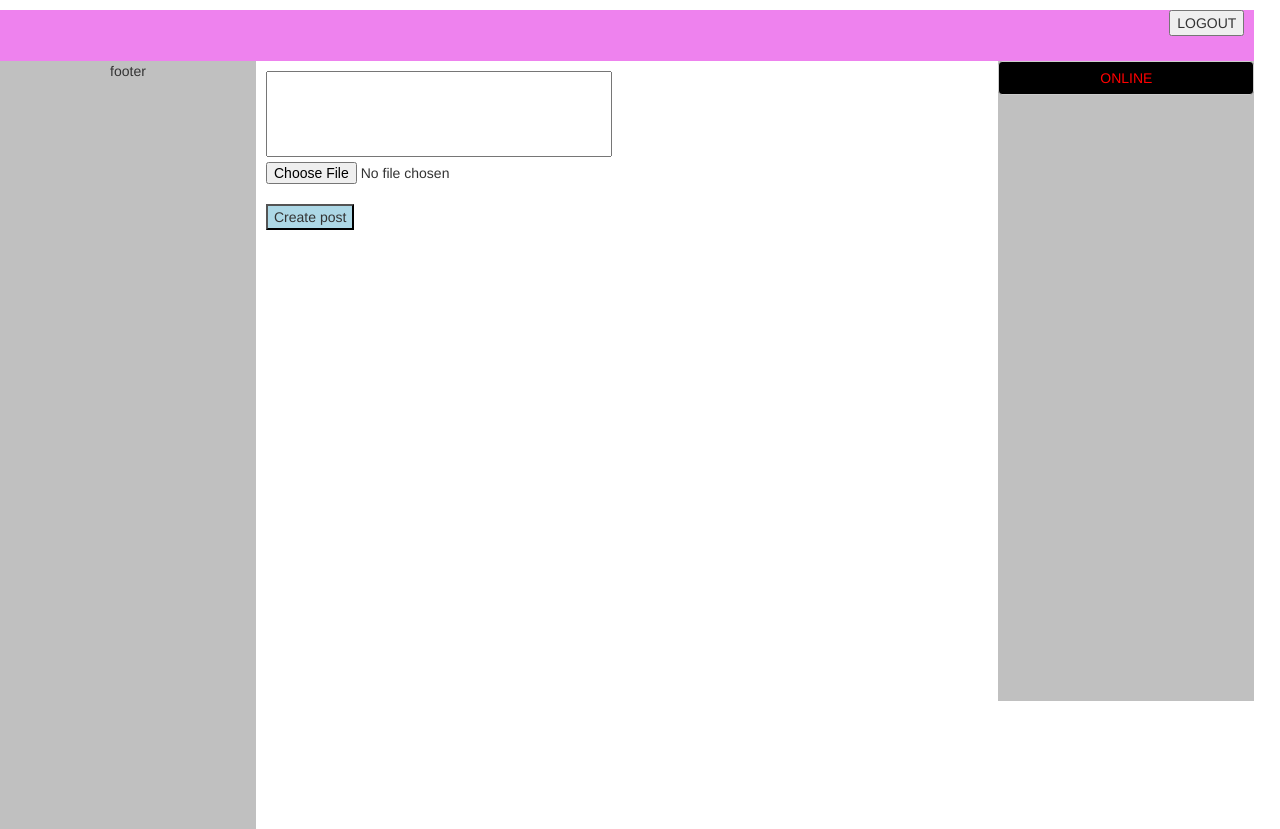
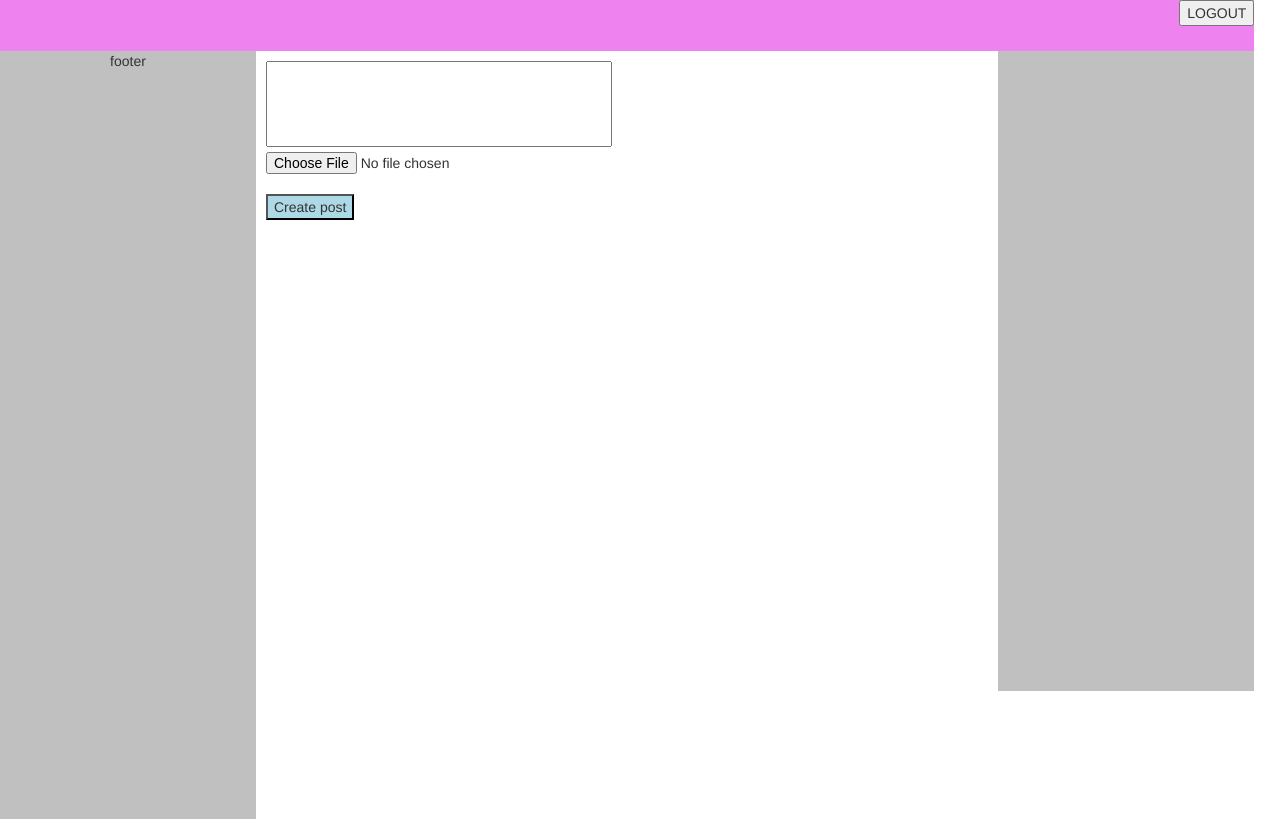
Before and after one commit to deepakjnv880/IIT-Mandi-donation-drive, a Flask app: template templates/account.html in a window 1280 px wide. Run offline with Flask 2, Linux system fonts and the light colour scheme; the template is opened without the code that fills it: most values are stand-ins (such as "Sample title", 1, 10 or a date in 2020); parts of the project's set-up code (start-up, migrations or seed data) failed here and were passed over; some libraries are stand-ins or nearby versions.

Commit message:
online added

```diff
--- a/app.py
+++ b/app.py
@@ -106,11 +106,6 @@ def index():
     print('hihihih'+url_for('index'))
     return render_template('signup.html')
 
-    # return 'arhul, World!'
-# @app.route('/a/b/logout',methods=['POST'])
-# def logout():
-#     print('==============================================================logout'+url_for('index'))
-#     return render_template('signup.html')
 
 @app.route('/student/',methods=['POST'])
 def signupforstudent():
@@ -371,60 +366,27 @@ def update_post():
 @socketio.on('online')
 def online(data):
     print("=======================online============================================ ",data['me'])
-    cur = mysql.connection.cursor()
-    # cur.execute('CREATE TABLE IF NOT EXISTS blog(author varchar(100),post varchar(100),time varchar(100));')
-    cur.execute("select json_object('pname',`pname`,'pemail',`pemail`) from person where online=1;");
-    # cur.execute("select json_object('did',`did`,'pemail',`pemail`,'cemail',`cemail`,'dtype',`dtype`,'time',`time`,'post',`post`,'filename',`filename`) from blog;");
-    mysql.connection.commit();
-    myresult = cur.fetchall()
-    # print("========================================================================================")
-    # print(myresult)
-    # print("========================================================================================")
-    s1 = json.dumps(myresult)
-    # print(s1)
-    # print("========================================================================================")
-    m1=json.loads((s1));
-    # print(m1)
+    print(online_users)
+    socketio.emit('online', online_users)
+    # for i in users.keys():
+    #     if data['me']!=i:
+    #         print(i)
 
-    # print("========================================================================================")
-    # print(m1)
-    m1.reverse()
-    for x in m1:
-        # print(x[0]['post'])
-        p = json.loads(x[0]);
-        p['type'] = 'person'
-        # print(p["post"])
-        room = users[data['me']]
-        emit('online', p, room=room)
-        # socketio.emit('online', p)
+        # emit('online', p, room=room)
 
-    # print("=======================online============================================")
-    cur = mysql.connection.cursor()
-    # cur.execute('CREATE TABLE IF NOT EXISTS blog(author varchar(100),post varchar(100),time varchar(100));')
-    cur.execute("select json_object('cname',`cname`,'cemail',`cemail`) from club where online=1;");
-    # cur.execute("select json_object('did',`did`,'pemail',`pemail`,'cemail',`cemail`,'dtype',`dtype`,'time',`time`,'post',`post`,'filename',`filename`) from blog;");
-    mysql.connection.commit();
-    myresult = cur.fetchall()
-    # print("========================================================================================")
-    # print(myresult)
-    # print("========================================================================================")
-    s1 = json.dumps(myresult)
-    # print(s1)
-    # print("========================================================================================")
-    m1=json.loads((s1));
-    # print(m1)
+@socketio.on('logout')
+def logout(data):
+    print('=logout==================',users)
+    del users[data['me']]
+    del online_users[data['me']]
+    print('=after logout==================',users)
+    # return render_template('signup.html')
 
-    # print("========================================================================================")
-    # print(m1)
-    m1.reverse()
-    for x in m1:
-        # print(x[0]['post'])
-        p = json.loads(x[0]);
-        p['type'] = 'club'
-        # print(p["post"])
-        room = users[data['me']]
-        emit('online', p, room=room)
-
+    # return 'arhul, World!'
+# @app.route('/a/b/logout',methods=['POST'])
+# def logout():
+#     print('==============================================================logout'+url_for('index'))
+#     return render_template('signup.html')
 
 
 @socketio.on('chat')
@@ -446,11 +408,12 @@ def chat(data):
 
 
 # io=socket(server);
-
+online_users={}
 @socketio.on('makeroom')
 def makeroom(data):
-    print(request.sid,"==fghbjnkml,============= ",data['me'])
+    print(data['name'],"==fghbjnkml,============= ",data['me'])
     users[data['me']] = request.sid
+    online_users[data['me']] = data['name']
     # room = session.get(data['me'])
     # print("room ============================ ",room)
     # join_room(room)
--- a/templates/account.html
+++ b/templates/account.html
@@ -17,12 +17,10 @@ var check=-1;
 socket.on('connect', function() {
   // alert("inbuild or io.connect => conenction");
   var myemail=document.getElementById('trick');
-  // alert(myemail.value);
-  socket.emit("makeroom",{me:myemail.value});
+  var myname=document.getElementById('trickname');
+  socket.emit("makeroom",{me:myemail.value,name:myname.value});
   socket.emit('online',{me:myemail.value});
   socket.emit('update_post');
-  // update_post();
-//     // socket.emit('connection', {data: 'I\'m connected!'});
 });
 
 // // if (window.performance) {
@@ -46,64 +44,28 @@ socket.on('connect', function() {
   // $("b").click(function(){
   //     $("h2").html("<p class='test'>click me</p>")
   // });
-   socket.on('online', function(data) {
-// alert("just printing")
-     var onlinediv=document.getElementById("online_user");
-     // onlinediv.innerHTML=" ";
-     if (data['type']=="person") {
-       var onlineID = "online".concat(data['pemail']);
-       // alert(value);
-       onlinediv.innerHTML+='<button id='+onlineID+' style="text-decoration:none;background-color:black; color:white" value='+data['pname']+'>'+data['pname']+'</button>';
-       onlinediv.innerHTML+='<button style="text-decoration:none;background-color:black; color:white" onclick=\'openchat("'+data['pname']+'","'+data['pemail']+'")\'>Chat</button>';
-       // alert("cjdncikmc");
-       // var online_person_name = document.createElement("button");
-       // online_person_name.style.backgroundColor="black";
-       // online_person_name.style.color="white";
-       // online_person_name.innerHTML= data['pname'];
-       // onlinediv.appendChild(online_person_name);
-       // var online_person_chat = document.createElement("a");
-       // online_person_chat.innerHTML='Chat';
-       // online_person_chat.style.backgroundColor="black";
-       // online_person_chat.style.color="white";
-       // online_person_chat.className='btn btn-info';
-       // // alert("hi");
-       //  online_person_chat.onclick=function(){
-       //    alert("button");
-       //    openchat(data['pname'],data['pemail']);
-       // };
-       // alert("helllo");
-       // online_person_chat.addEventListener("onclick", openchat(data['pname'],data['pemail']));
-       // onlinediv.appendChild(online_person_chat);
-
-       // onlinediv.appendChild(online_person_chat);
-
+socket.on('online', function(data) {
+  var onlinediv=document.getElementById("online_user");
+  onlinediv.innerHTML=" ";
+  var p=document.createElement("p");
+  p.innerHTML='ONLINE USER';
+  p.style.color='red';
+  p.style.textAlign = "center";
+  p.style.fontSize = "18px";
+  p.style.backgroundColor='black';
+  onlinediv.append(p);
+var myname=document.getElementById('trickname');
+for (const [key, value] of  Object.entries(data)) {
+  // alert(myname.value);
+  // alert(value);
+     if (value!=myname.value) {
+       var onlineID = "online".key;
+       onlinediv.innerHTML+='<button id='+onlineID+' style="text-decoration:none;background-color:black; color:white" value='+value+'>'+value+'</button>';
+       onlinediv.innerHTML+='<button style="text-decoration:none;background-color:black; color:white" onclick=\'openchat("'+value+'","'+key+'")\'>Chat</button>';
         onlinediv.innerHTML+= '<br>';
      }
-     else if (data['type']=="club") {
-      //  var online_club_name = document.createElement("button");
-      //  online_club_name.innerHTML= data['cname'];
-      //  onlinediv.appendChild(online_club_name);
-      //  var online_club_chat = document.createElement("button");
-      //  online_club_chat.innerHTML='Chating';
-      //  online_club_chat.id=data['cemail'];
-      //  alert(data['cemail'])
-      // //  online_club_chat.onclick=function(){
-      // //    alert("dmvodmvod");
-     	// // 	 // openchat(data['cname']);
-     	// // };
-      //  onlinediv.appendChild(online_club_chat);
-      var onlineID = "online".concat(data['cemail']);
-      // alert(value);
-      onlinediv.innerHTML+='<button id='+onlineID+' style="text-decoration:none;background-color:black; color:white" value='+data['cname']+'>'+data['cname']+'</button>';
-      onlinediv.innerHTML+='<button style="text-decoration:none;background-color:black; color:white" onclick=\'openchat("'+data['cname']+'","'+data['cemail']+'")\'>Chat</button>';
-// alert("cjdncikmc");
-      // onlinediv.innerHTML+='<button style="text-decoration:none;background-color:black; color:white">'+data['cname']+'</button>';
-      // onlinediv.innerHTML+='<button style="text-decoration:none;background-color:black; color:white" onclick=\'openchat("'+data['cname']+'","'+data['cemail']+'")\'>Chat</button>';
-       // openchat(data['cname'])
-        onlinediv.innerHTML+= '<br>';
-     }
+}
 
-     // alert(data['name'])
    });
 
 socket.on('update_post', function(data) {
@@ -520,10 +482,6 @@ socket.on('update_post', function(data) {
             box.innerHTML='';
             box.style.display='none';
             check=-1;
-            // var string=this.id;
-            // string=string.substr(0,string.length-1);
-            // var k=document.getElementById(string+"2");
-            // Chatting.removeChild(k);
           }
           Chat_head.appendChild(cross_button);
           Chat_head.style.position='fixed';
@@ -564,26 +522,6 @@ socket.on('update_post', function(data) {
             var massage=New_Message.value;
             var myemail=document.getElementById('trick');
             var myname=document.getElementById('trickname');
-            // makemychat("chat".concat(email),massage)
-            // alert('check for send = ');
-            // alert(check);
-      			// var string=this.id;
-      			// var name=striil=document.getElementById('trick');
-                // alert(myemail.value)
-                // var onlineID = "online".concat(myemail.value);
-                //
-                // var area=docng.substr(0,string.length-1);
-      			// var massage=document.getElementById(name+"3").value;
-            // alert({{username}});
-            // var a={{username}};
-            // alert(username);
-
-
-
-            // openchat(data['name'],data['from']);
-            // var onlineID = "chat".concat(data['from']);
-            // var area=document.getElementById(onlineID);
-            // Chat_area.innerHTML+="<br>";
             Chat_area.innerHTML+="<br>";
             // // area.innerHTML+="<br>";
             // Chat_area.innerHTML+=massage;
@@ -714,9 +652,24 @@ socket.on('update_post', function(data) {
   </head>
   <body>
     <div class="upper">
-      <form style="margin:10px;" class="" action="{{url_for('index')}}" enctype="multipart/form-data" method="POST">
-        <button style="float:right" type="submit" name="logout">LOGOUT</button>
-      </form>
+      <!-- <form style="margin:10px;" class="" action="{{url_for('index')}}" enctype="multipart/form-data" method="POST"> -->
+        <button id="logout" style="float:right" type="submit" name="logout" onclick=logoutme()>LOGOUT</button>
+        <script type="text/javascript">
+        function logoutme(){
+          var myemail=document.getElementById('trick');
+          // var myname=document.getElementById('trickname');
+          // socket.emit("makeroom",{me:myemail.value,name:myname.value});
+          //   document.getElementById('logout').onclick=function()
+          //   {
+              socket.emit('logout',{me:myemail.value});
+              // socket.emit('online',{me:myemail.value});//no more sockete available
+              window.open("{{url_for('index')}}","_self");
+
+          //   }
+        }
+
+        </script>
+      <!-- </form> -->
 
       <!-- <i style="float:right ;" class="fas fa-sign-out-alt">LOGOUT</i> -->
       <!-- <label  style="float:right display:'inline none';">hi</label> -->
@@ -753,12 +706,9 @@ socket.on('update_post', function(data) {
 
      </div>
      <div id="online_user" class="online_user">
-       <center>
-         <!-- newbutton2.className='btn btn-default';
-         newbutton.style.backgroundColor="#26292a";
-         newbutton.style.border="#aeb2b4"; -->
+       <!-- <center>
        <p class="btn btn-default btn-block "style="color:red;background-Color:black;">ONLINE</p>
-       </center>
+       </center> -->
        <!-- <i class="fas fa-thumbs-up"></i> -->
      </div>
 
```
